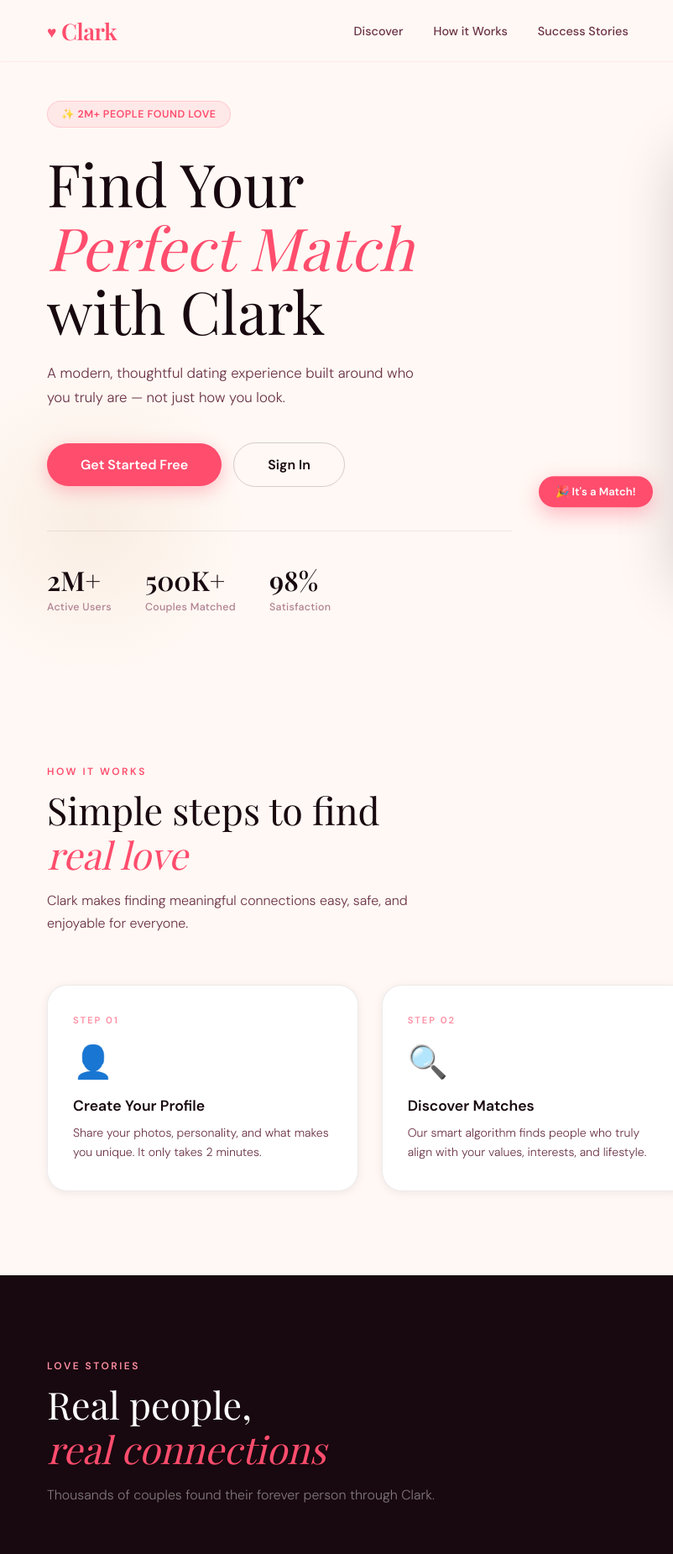
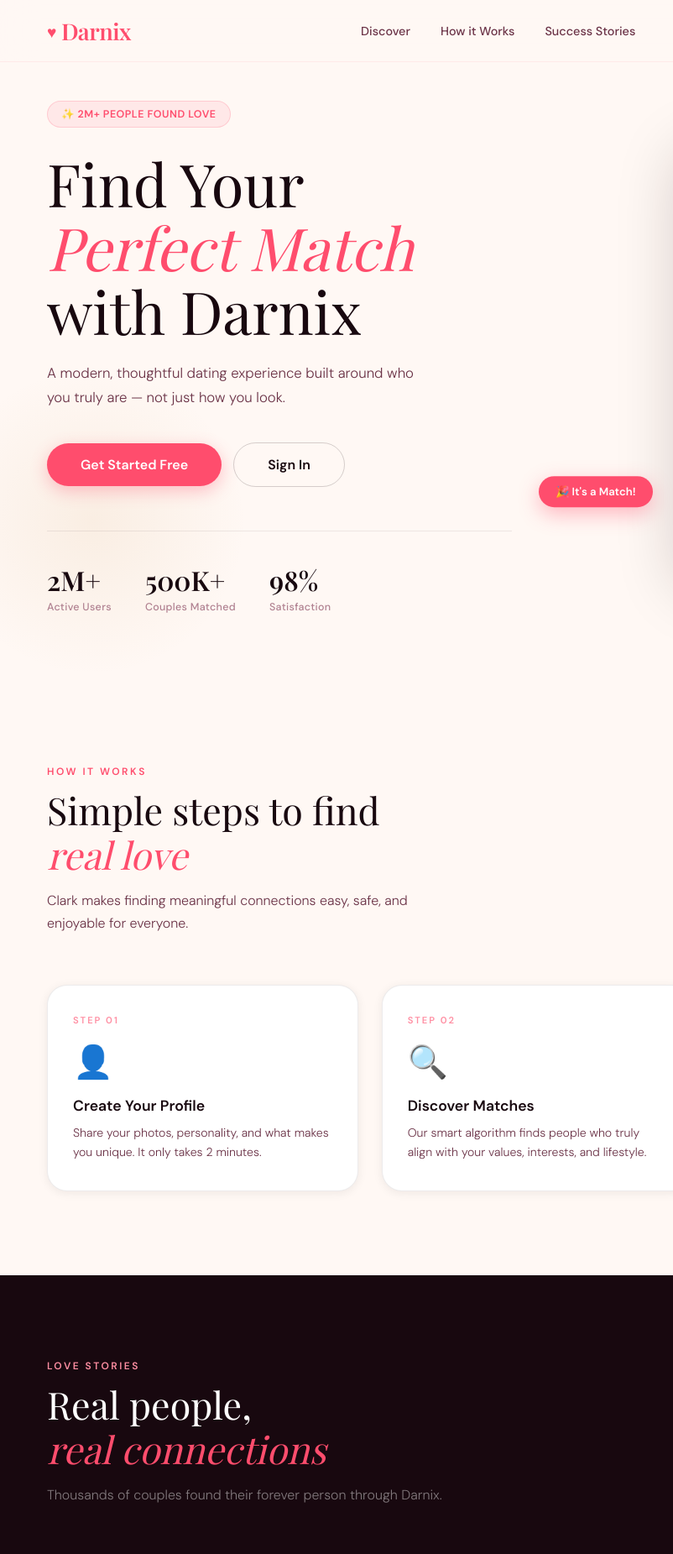
Before and after one commit to darnixdeveloper-create/darnix-website, a plain HTML site: page index.html in a window 1280 px wide. Shown: the top 1851 px of the page at 84% size, 0-802 px from the left. Drawn offline with nearby package versions, Linux system fonts and the light colour scheme; grey boxes are pictures that could not be loaded; a web font is replaced by a local one.

Commit message:
Update index.html

```diff
--- a/index.html
+++ b/index.html
@@ -537,7 +537,7 @@ button { font-family: 'DM Sans', sans-serif; cursor: pointer; border: none; outl
 ══════════════════════════════════════ -->
 <div id="home" class="page active">
   <nav class="home-nav">
-    <div class="brand"><span class="brand-heart">♥</span> Clark</div>
+    <div class="brand"><span class="brand-heart">♥</span> Darnix</div>
     <ul class="home-nav-links">
       <li><a href="#">Discover</a></li>
       <li><a href="#">How it Works</a></li>
@@ -554,7 +554,7 @@ button { font-family: 'DM Sans', sans-serif; cursor: pointer; border: none; outl
     <div class="hero-blob-2"></div>
     <div style="position:relative;z-index:2;">
       <div class="hero-eyebrow">✨ 2M+ people found love</div>
-      <h1>Find Your<br><em>Perfect Match</em><br>with Clark</h1>
+      <h1>Find Your<br><em>Perfect Match</em><br>with Darnix</h1>
       <p class="hero-desc">A modern, thoughtful dating experience built around who you truly are — not just how you look.</p>
       <div class="hero-actions">
         <button class="btn btn-rose btn-lg" onclick="openModal('signup')">Get Started Free</button>
@@ -618,11 +618,11 @@ button { font-family: 'DM Sans', sans-serif; cursor: pointer; border: none; outl
     <div class="testi-blob"></div>
     <div class="section-label">Love Stories</div>
     <h2 class="section-title">Real people,<br><em>real connections</em></h2>
-    <p class="section-sub">Thousands of couples found their forever person through Clark.</p>
+    <p class="section-sub">Thousands of couples found their forever person through Darnix.</p>
     <div class="testi-grid">
       <div class="testi-card">
         <div class="testi-stars">⭐⭐⭐⭐⭐</div>
-        <p class="testi-text">"I wasn't expecting much, but Clark matched me with someone who shares my love for hiking and jazz. We've been inseparable ever since."</p>
+        <p class="testi-text">"I wasn't expecting much, but Darnix matched me with someone who shares my love for hiking and jazz. We've been inseparable ever since."</p>
         <div class="testi-author">
           <img class="testi-av" src="https://images.unsplash.com/photo-1438761681033-6461ffad8d80?w=200&q=80" alt="" />
           <div><div class="testi-name">Amina K.</div><div class="testi-meta">Matched in 3 days</div></div>
```
